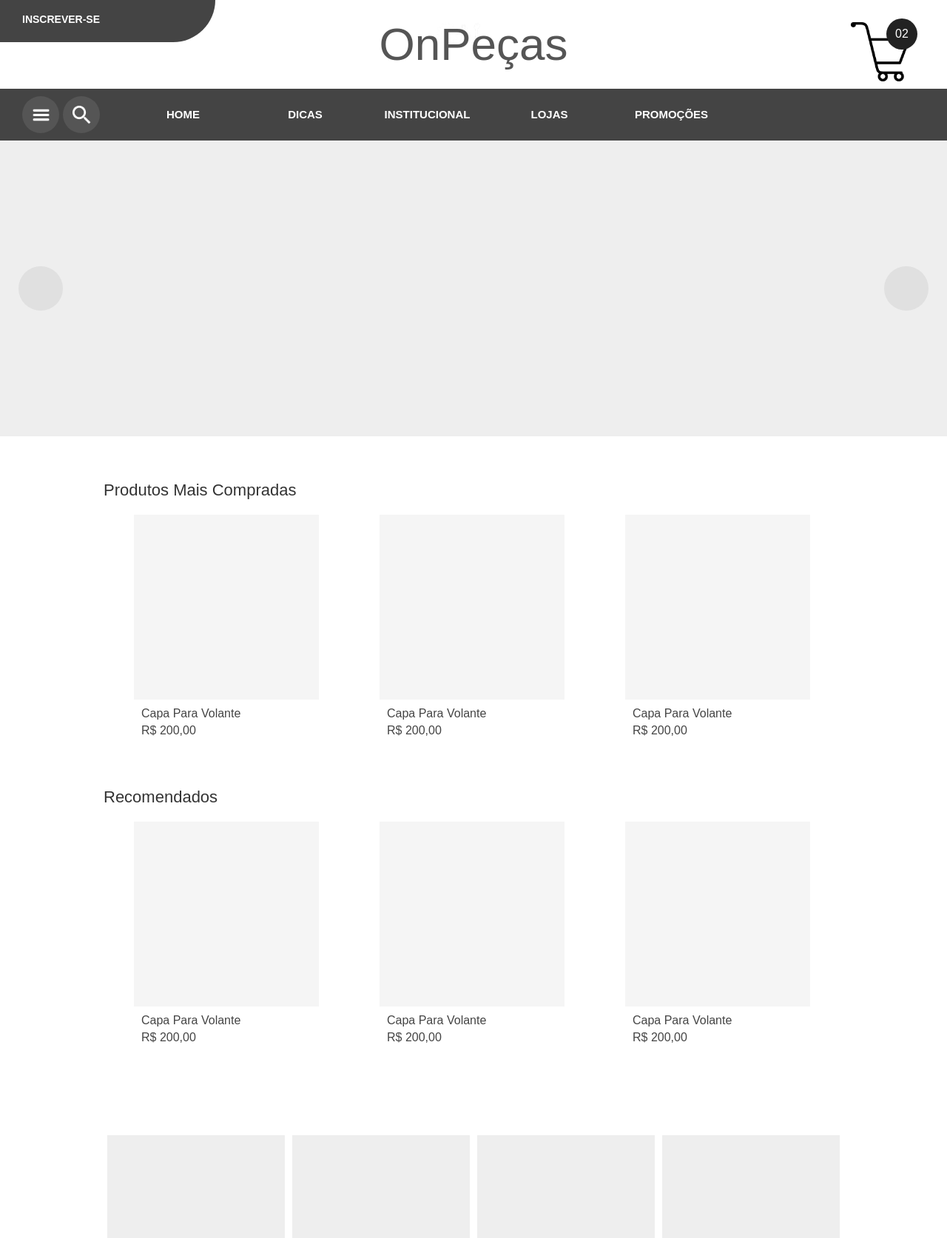
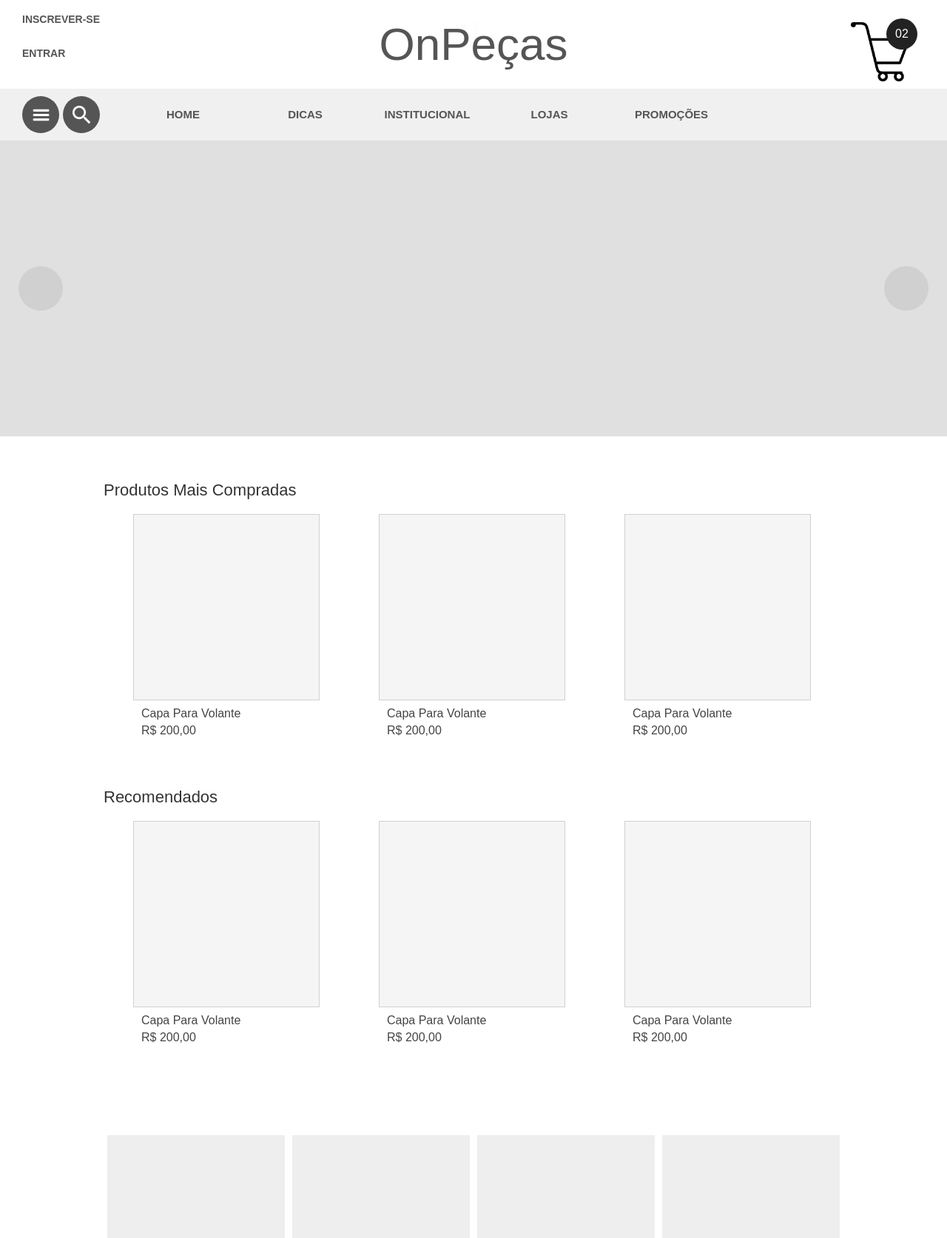
Before and after one commit to TccInf4t/Web, a PHP site: page / in a window 1280 px wide. Shown: the top 1674 px of the page at 74% size. Run offline with PHP 8.4, Linux system fonts and the light colour scheme.

Commit message:
Mudanca de Layout

```diff
--- a/css/base.css
+++ b/css/base.css
@@ -8,7 +8,8 @@ body {margin:0;background-color:transparent;}
 /* Cabeçalho */
 header {
 	width:100%;min-width:1000px;height:auto;margin:0 auto;padding:0;
-	background-color:transparent;box-shadow:0 0 10px 1px #888;
+	background-color:transparent;box-shadow:0 0 10px 1px #aaa;
+
 }
 
 #barra_lateral {
@@ -45,13 +46,13 @@ header {
 #caixaLogin {
 	width:241px;height:46px;margin:0 0 0 0;padding:3px 40px 8px 10px;
 	float:left;
-	background-color:#444;border-radius:0 0 100px 0;
+	background-color:transparent;border-radius:0 0 100px 0;
 }
 
 .itemLogin {
 	float:left;margin:0;padding:15px 20px;
 	display:block;
-	color:#fff;text-align:center;text-transform:uppercase;font-size:14px;font-weight:bold;
+	color:#555;text-align:center;text-transform:uppercase;font-size:14px;font-weight:bold;
 }
 
 .itemLogin:first-child {
@@ -72,7 +73,7 @@ header {
 
 nav {
 	width:100%;min-width:1000px;height:50px;margin:0 auto 0 auto;padding:10px 0;
-	background-color:#444;
+	background-color:#f0f0f0;
 }
 
 /* Carrinho de Compras */
@@ -128,10 +129,10 @@ nav {
 }
 
 #listaMenu li {
-	width:165px;height:50px;padding:0 0 8px 0;
+	width:165px;height:50px;padding:0 0 10px 0;
 	float:left;
 	border-bottom:solid 3px transparent;
-	color:#fff;
+	color:#555;
 	transition:all 50ms;
 }
 
@@ -141,8 +142,8 @@ nav {
 }
 
 #listaMenu li:hover {
-	padding:0 0 5px 0;
-	border-bottom:solid 3px #f0f0f0;
+	padding:0 0 7px 0;
+	border-bottom:solid 3px #555;
 	transition:all 200ms;
 }
 
@@ -155,14 +156,14 @@ nav {
 /* Slider */
 #slider {
 	width:100%;height:400px;margin:0 auto;
-	background-color:#eee;
+	background-color:#e0e0e0;
 	position:relative;
 }
 
 .sliderBtn {
 	width:60px;height:60px;
 	position:absolute;top:170px;
-	background-color:#e0e0e0;border-radius:100px;
+	background-color:#d0d0d0;border-radius:100px;
 }
 
 #btnEsquerdo {
@@ -199,7 +200,7 @@ nav {
 
 .caixaImg {
 	width:250px;height:250px;margin:0;
-	background-color:#f5f5f5;
+	background-color:#f5f5f5;outline:solid 1px #d0d0d0;
 }
 
 .caixaInfo {
```
